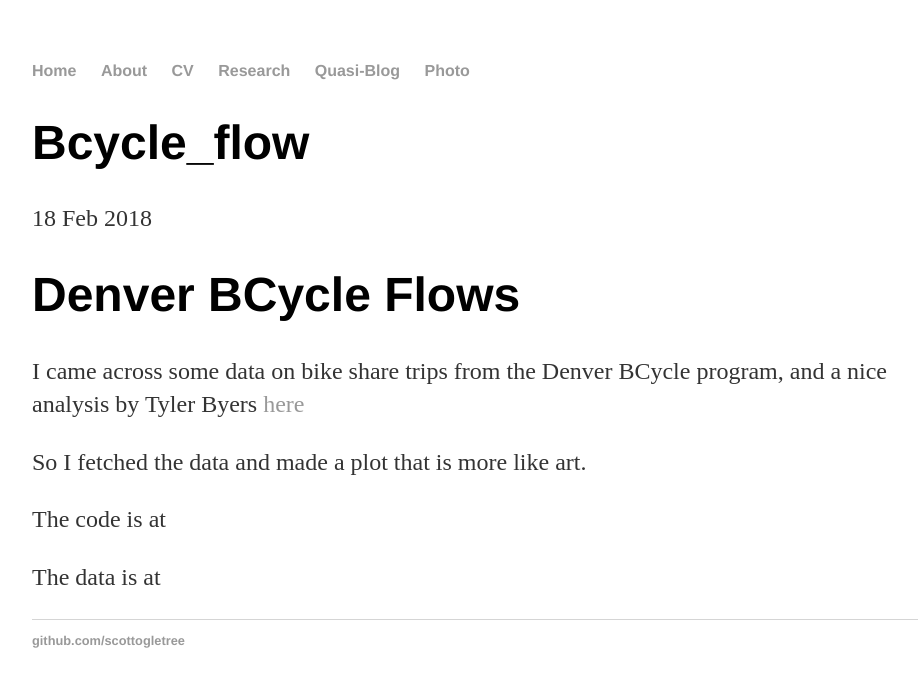
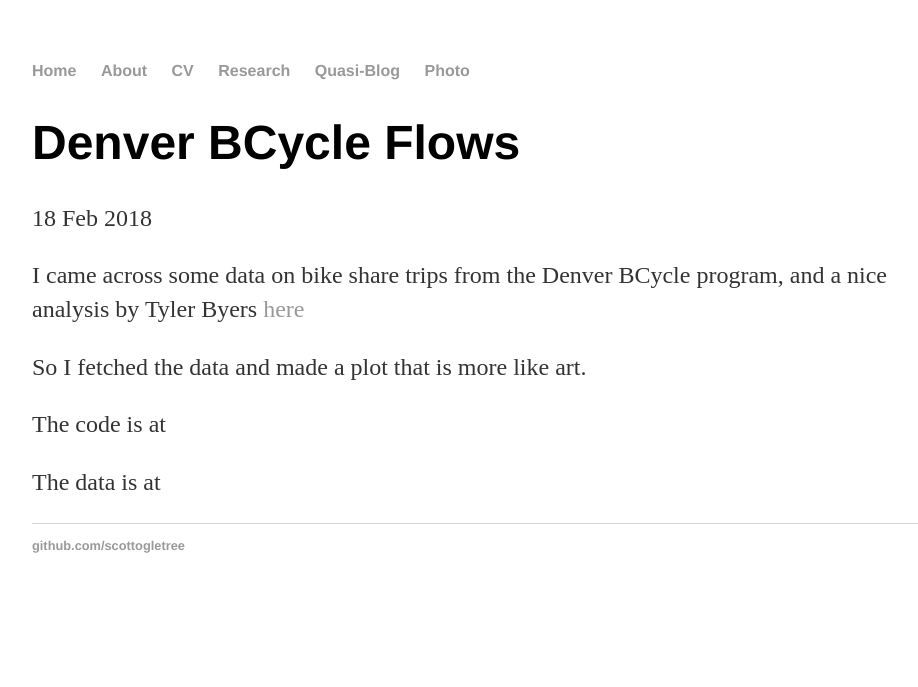
Before and after one commit to scottogletree/ogletrees.github.io, a Jekyll site: the page built from _posts/2018-02-18-bcycle_flow.md, in a window 1280 px wide. Shown: the top 687 px of the page, without its empty margins (160-1078 px from the left). Built offline with Jekyll 4.4.1, drawn with Linux system fonts in a browser that asks for light colours; our own code applies the rules of GitHub Pages for plain Markdown files; some of the changed lines change nothing that is shown.

Commit message:
Update 2018-02-18-bcycle_flow.md

```diff
--- a/_posts/2018-02-18-bcycle_flow.md
+++ b/_posts/2018-02-18-bcycle_flow.md
@@ -1,4 +1,8 @@
-# Denver BCycle Flows
+---
+layout: post
+title: "Denver BCycle Flows"
+date: 2018-02-18
+---
 
 I came across some data on bike share trips from the Denver BCycle program, and a nice analysis by Tyler Byers [here](http://datawrangl.com/2016/02/21/denver-bcycle/)
 
```
